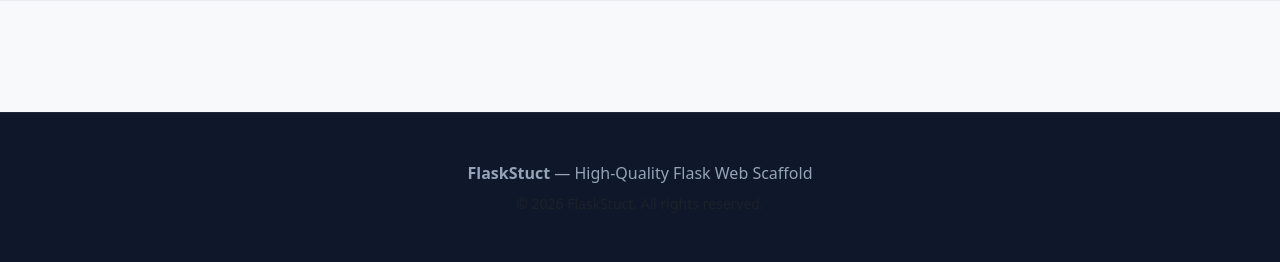
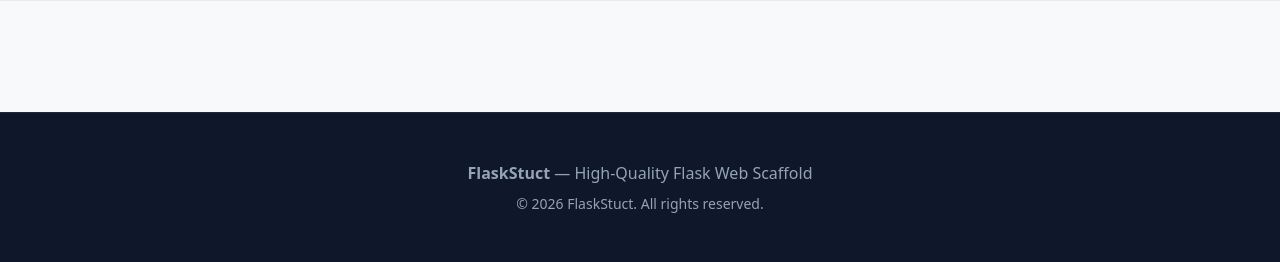
Before and after one commit to waldo7/BoilerFlask, a Flask app: page /about in a window 1280 px wide. Shown: the part 538-800 px from the top of the page. Run offline with Flask 3, Linux system fonts and the light colour scheme.

Commit message:
style(02): improve footer copyright text contrast on dark slate background

```diff
--- a/app/templates/marketing_base.html
+++ b/app/templates/marketing_base.html
@@ -50,6 +50,9 @@
             padding: 3rem 0;
             margin-top: auto;
             border-top: 1px solid #1e293b;
+        }
+        .marketing-footer .text-muted {
+            color: #94a3b8 !important; /* Slate 400 provides high contrast and full readability on dark slate */
         }
     </style>
 </head>
```
